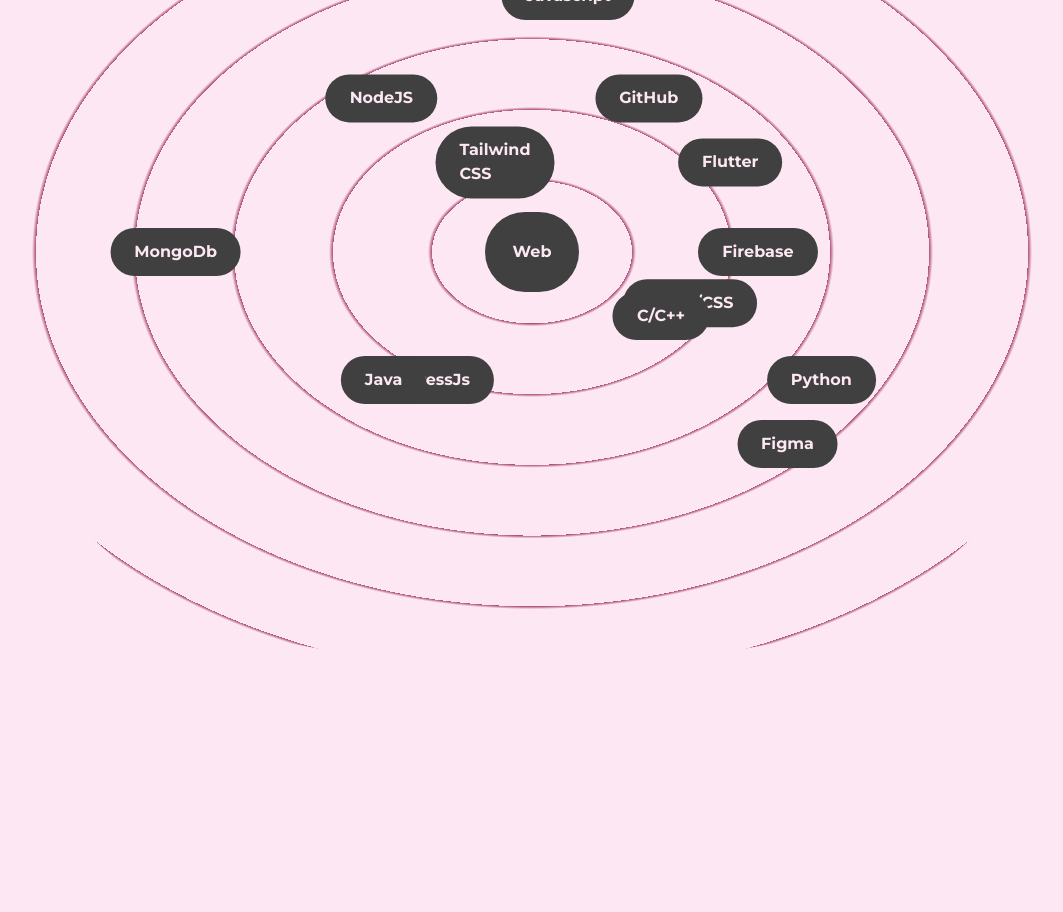
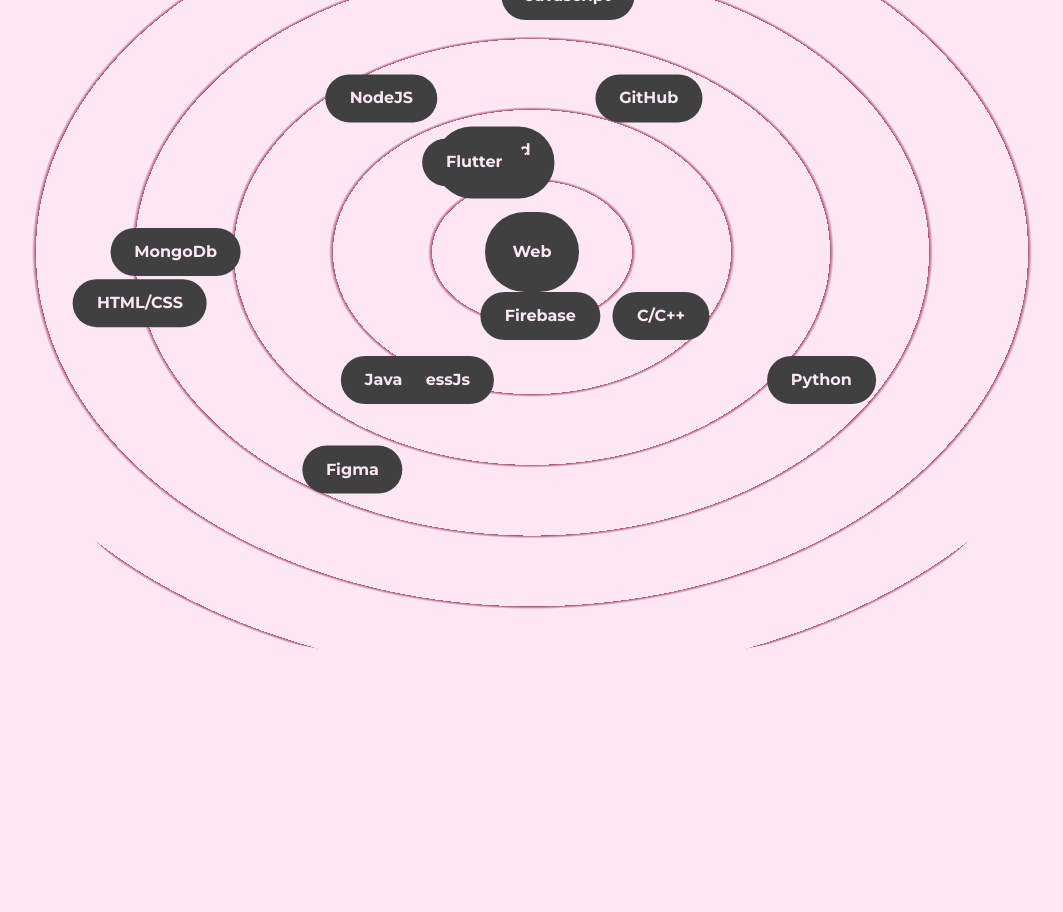
Before and after one commit to mappyradz449/Portfolio_MahaparaNaim, a Next.js app: page /about in a window 1280 px wide. Shown: the part 1540-2452 px from the top of the page, without its empty margins (108-1171 px from the left). Built offline with nearby package versions, Linux system fonts and the light colour scheme.

Commit message:
skills fixed

```diff
--- a/src/components/Skills.js
+++ b/src/components/Skills.js
@@ -59,7 +59,7 @@
         <Skill name="Figma" x="-22vw" y="1vw" />
         <Skill name="Javascript" x="-34vw" y="8vw" /> */}
         <Skill name="MongoDb" x="calc(30vw - 50%)" y="0vw" />
-        <Skill name="HTML/CSS" x="calc(60vw - 50%)" y="4vw" />
+        <Skill name="HTML/CSS" x="calc(17vw - 50%)" y="4vw" />
         <Skill name="Javascript" x="calc(40vw - 50%)" y="-20vw" />
         <Skill name="NodeJS" x="calc(15vw - 50%)" y="-12vw" />
         <Skill name="ExpressJs" x="calc(10vw - 50%)" y="10vw" />
@@ -68,9 +68,9 @@
         <Skill name="C/C++" x="calc(2vw - 50%)" y="5vw" />
         <Skill name="Python" x="calc(7vw - 50%)" y="10vw" />
         <Skill name="GitHub" x="calc(-15vw - 50%)" y="-12vw" />
-        <Skill name="Flutter" x="calc(-17vw - 50%)" y="-7vw" />
-        <Skill name="Firebase" x="calc(-23vw - 50%)" y="0vw" />
-        <Skill name="Figma" x="calc(-30vw - 50%)" y="15vw" />
+        <Skill name="Flutter" x="calc(-37vw - 50%)" y="-7vw" />
+        <Skill name="Firebase" x="calc(-40vw - 50%)" y="5vw" />
+        <Skill name="Figma" x="calc(-64vw - 50%)" y="17vw" />
       </div>
     </>
   );
```
